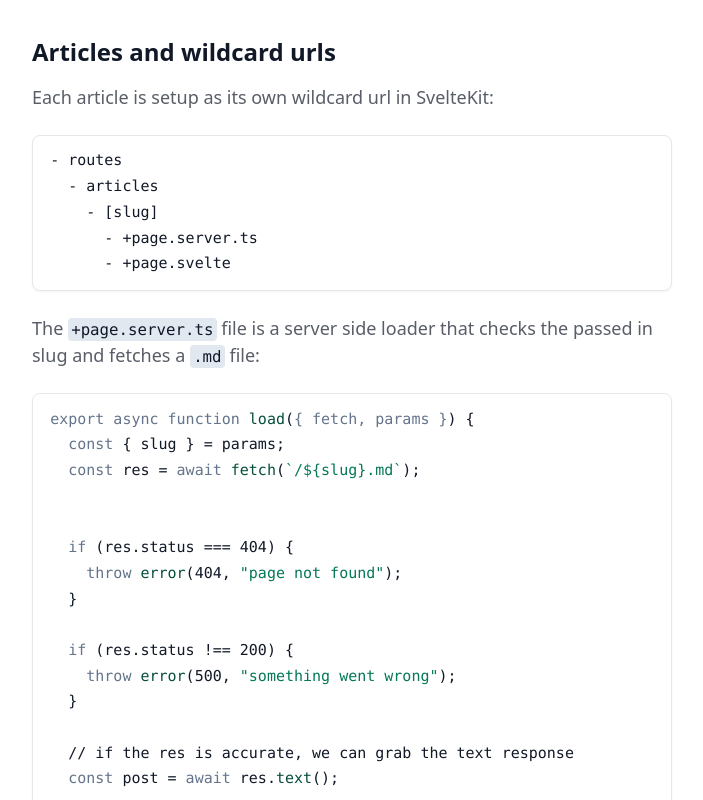
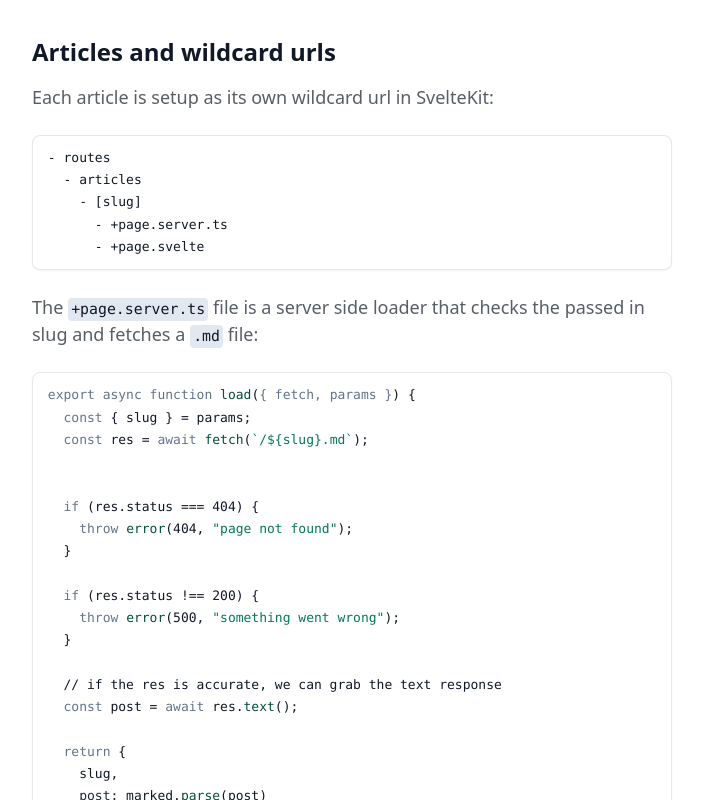
Before and after one commit to davidwoolf/website, a SvelteKit app: page /articles/building-davidwoolf-me in a window 1280 px wide. Shown: the part 820-1620 px from the top of the page, without its empty margins (288-991 px from the left). Built offline with nearby package versions, Linux system fonts and the light colour scheme.

Commit message:
small code block tweaks

```diff
--- a/src/routes/articles/[slug]/+page.svelte
+++ b/src/routes/articles/[slug]/+page.svelte
@@ -49,7 +49,7 @@
     prose-pre:font-medium
     prose-pre:m-0
     prose-pre:mb-2
-    prose-pre:md:text-base
+    prose-pre:md:text-sm
     prose-pre:mt-6
     prose-pre:max-w-full
     prose-pre:text-gray-900
--- a/static/building-davidwoolf-me.md
+++ b/static/building-davidwoolf-me.md
@@ -56,7 +56,7 @@ export async function load({ fetch, params }) {
 
 - The `load` function is a SvelteKit feature for passing data to your svelte route component
 - Because we named the wildcard folder `[slug]`, we can grab that value from the `params` object available as an argument in `load`
-- SvelteKit comes with a `static` folder that acts as the public folder on the server, so you can load files directly from the folder (in this case `await fetch(`/${slug}.md`)`)
+- SvelteKit comes with a `static` folder that acts as the public folder on the server, so you can load files directly from the folder, in this case `await fetch(/${slug}.md)`
 - From there we check if there were any errors loading the markdown file. If it can't be found (`res.status === 404`), we want to show a "file not found" message, otherwise we'll throw 500.
 - If the file was found, we can grab the text value and then return the contents passed through `marked.parse`
 
--- a/tailwind.config.cjs
+++ b/tailwind.config.cjs
@@ -20,6 +20,7 @@ module.exports = {
 							color: theme("colors.slate.900"),
 							borderRadius: ".25rem",
 							display: "inline-block",
+							fontSize: ".825em",
 							fontWeight: 500,
 							margin: 0,
 							padding: "0 .2rem",
```
